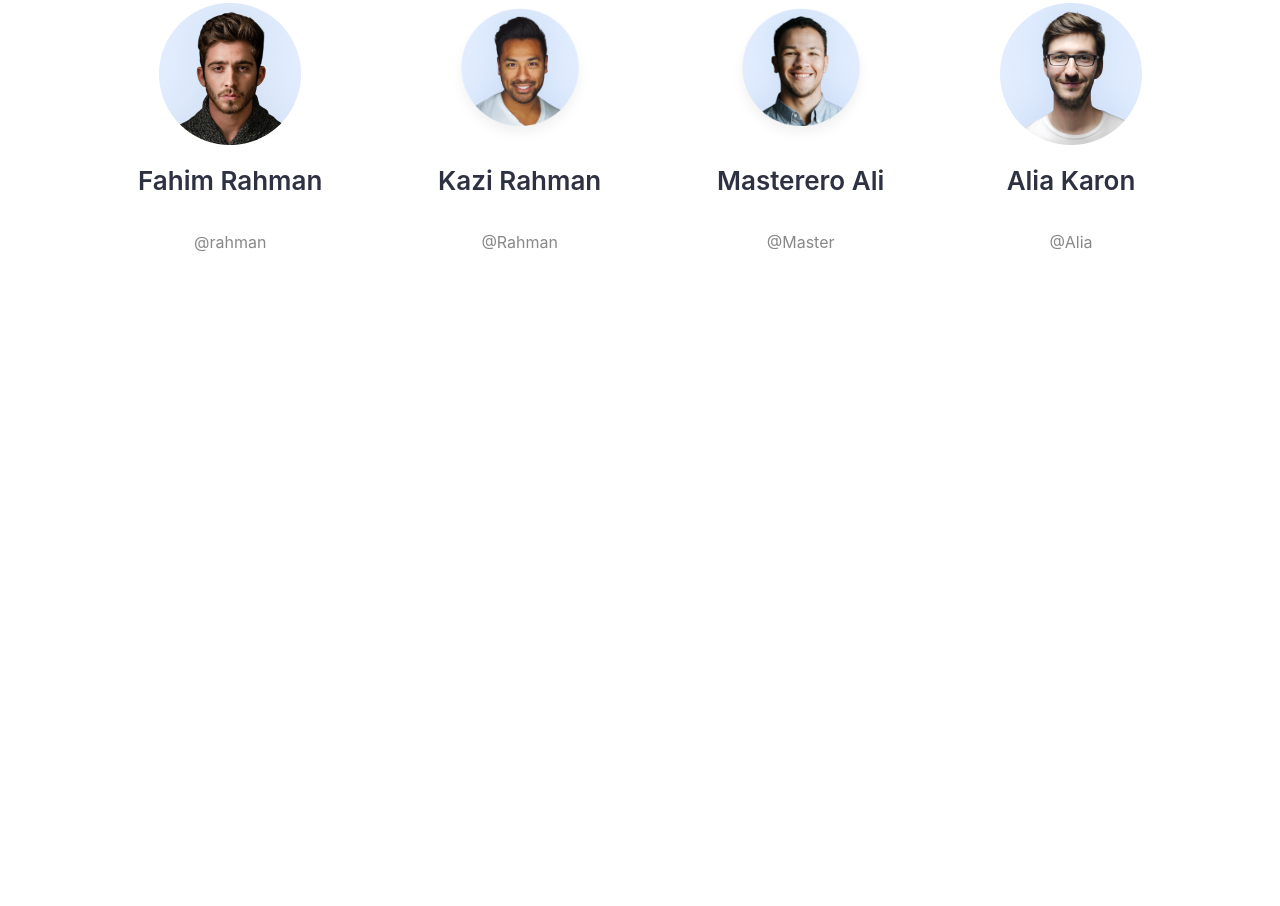
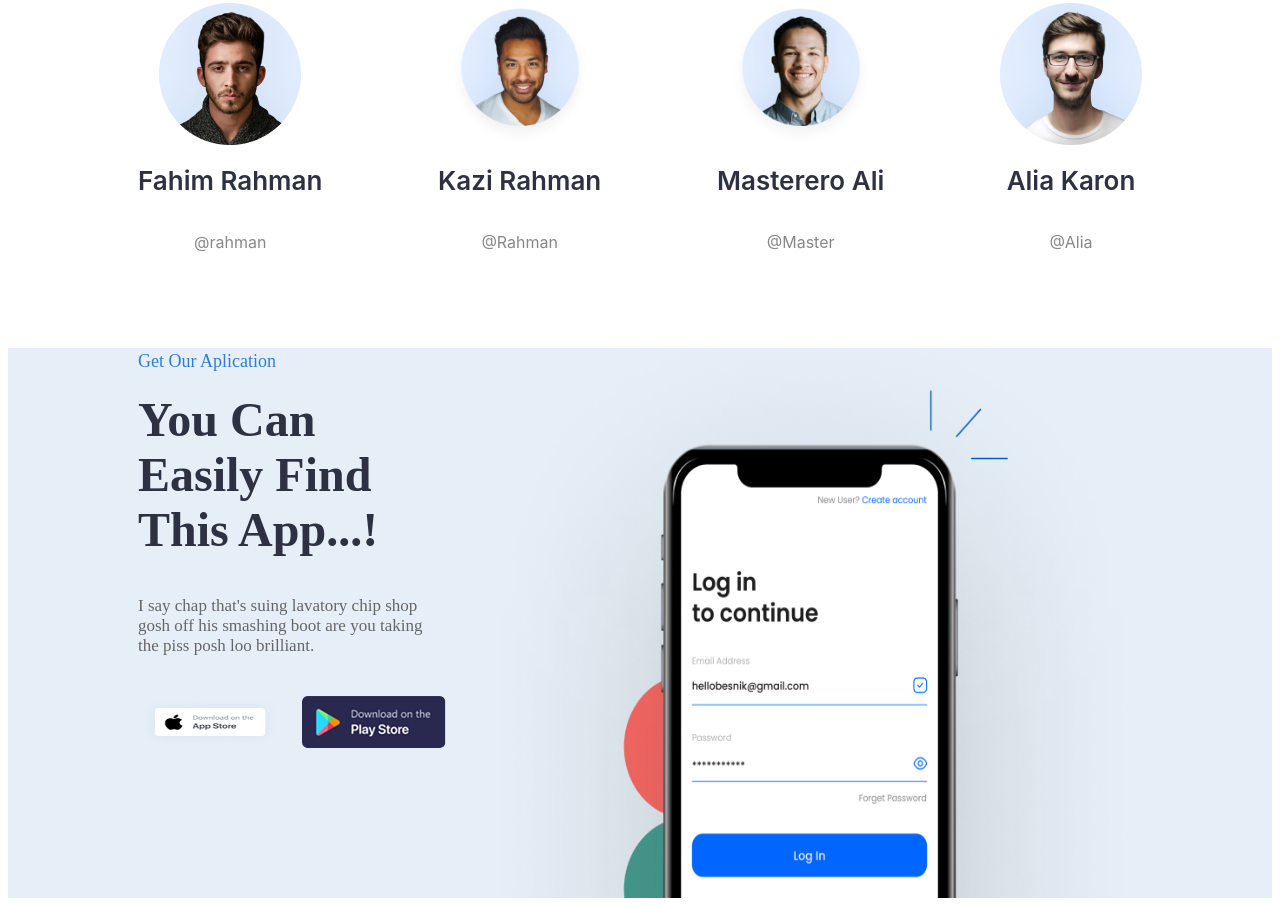
Before and after one commit to a96282496-max/home-work4, a plain HTML site: page index.html in a window 1280 px wide. Shown: the part 3522-4428 px from the top of the page. Before the commit the page ends 3878 px from the top, so only its background shows below. Drawn offline with Linux system fonts and the light colour scheme.

Commit message:
davom con7

```diff
--- a/index.html
+++ b/index.html
@@ -218,5 +218,19 @@
     </div>
 </div>
 
+<!-- con7 -->
+<div class="con7">
+    <div class="box7">
+    <div class="small7">Get Our Aplication</div>
+        <h2>You Can Easily Find This App...!</h2>
+        <p>I say chap that's suing lavatory chip shop gosh off his smashing boot are you taking the piss posh loo brilliant.</p>
+    <div class="btns7">
+            <img src="./image 288.png" alt="" width="144px" height="52px">
+            <img src="./image 289.png" alt="" width="144px" height="52px">
+        </div>
+    </div>
+    <img src="./mobile muckup.png" alt="" width="700px" height="550px">
+</div>
+
 </body>
 </html>
--- a/style.css
+++ b/style.css
@@ -399,3 +399,43 @@
     font-size: 16px;
     color: #888;
 }
+
+/* con6 */
+.con7{
+    display: flex;
+    justify-content: space-between;
+    align-items: flex-end;
+    padding: 0 130px;
+    background-color: #e6eff7;
+
+}
+
+.box7{
+    width: 500px;
+    margin-bottom: 150px;
+}
+
+.small7{
+    font-size: 18px;
+    color: #2b7fd9;
+}
+
+.box7 h2{
+    margin-top: 20px;
+    font-size: 48px;
+    color: #2d3142;
+
+}
+
+.box7 p{
+    margin-top: 25px;
+    font-size: 17px;
+    color: #666;
+
+}
+
+.btns7{
+    display: flex;
+    gap: 20px;
+    margin-top: 40px;
+}
```
Also changed, not shown: image 288.png (added), image 289.png (added), mobile muckup.png (added).
